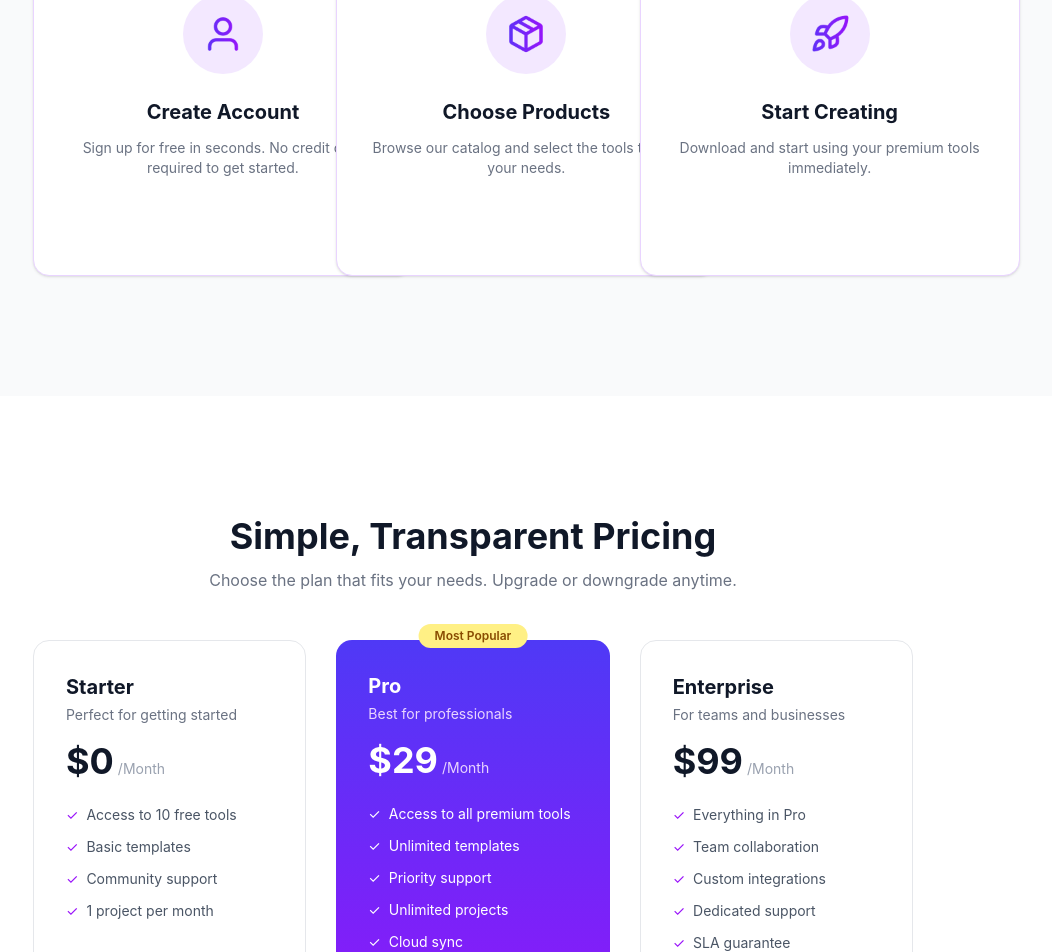
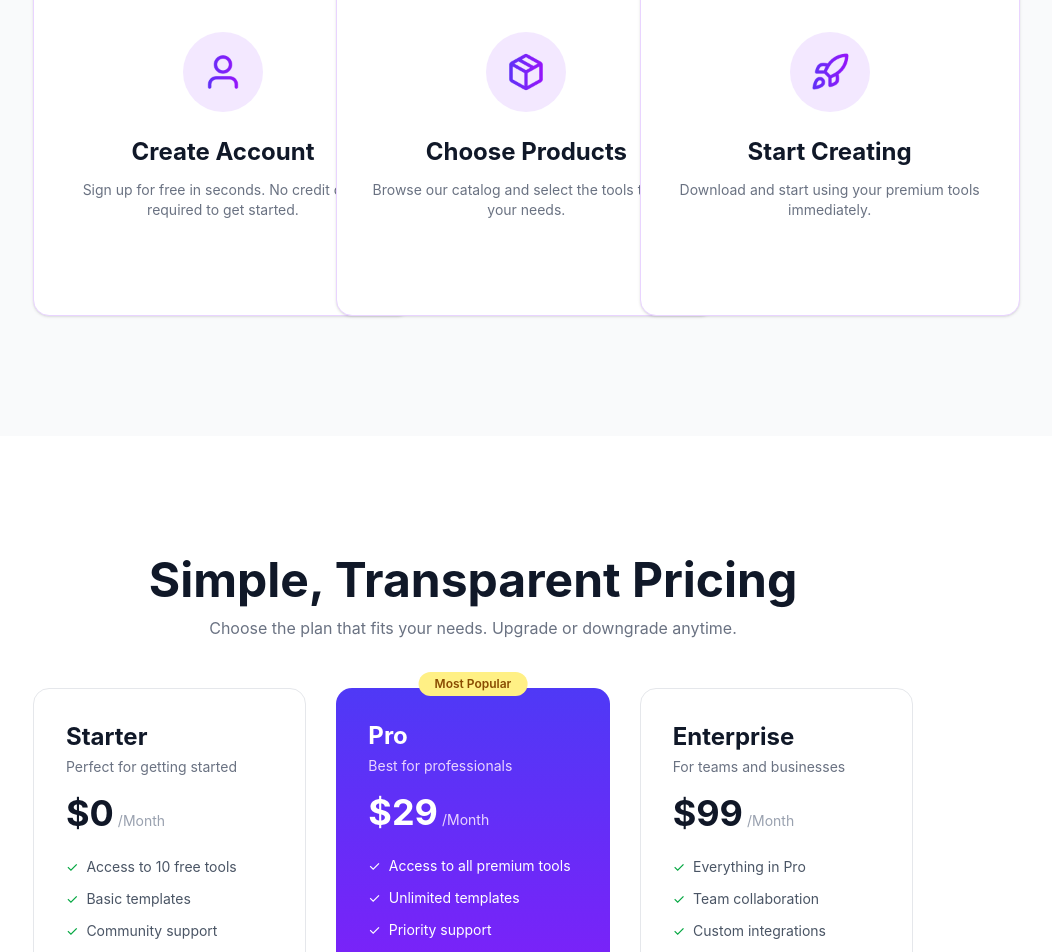
Before and after one commit to CaffeineCodeLab/DigitalTools, a React (Vite) app: page / in a window 1280 px wide. Shown: the part 2640-3592 px from the top of the page, without its empty margins (167-1219 px from the left). Built offline with nearby package versions, Linux system fonts and the light colour scheme.

Commit message:
modified text colors,font size and others

```diff
--- a/src/components/CTA.jsx
+++ b/src/components/CTA.jsx
@@ -6,12 +6,11 @@ function CTA() {
     >
 
       {/* Heading */}
-      <h2 className="text-4xl font-bold text-white">
+      <h2 className="text-5xl font-bold text-white">
         Ready To Transform Your Workflow?
       </h2>
 
-      {/* Description */}
-      <p className="text-purple-100 text-base leading-relaxed">
+      <p className="text-white text-base leading-relaxed">
         Join thousands of professionals who are already using Digitools to work smarter. <br />
         Start your free trial today.
       </p>
@@ -26,8 +25,8 @@ function CTA() {
         </button>
       </div>
 
-      {/* Fine print */}
-      <p className="text-purple-200 text-sm mt-1">
+
+      <p className="text-white text-sm mt-1">
         14-day free trial • No credit card required • Cancel anytime
       </p>
 
--- a/src/components/Pricing.jsx
+++ b/src/components/Pricing.jsx
@@ -4,7 +4,7 @@ function Pricing() {
 
       {/* Heading */}
       <div className="text-center mb-12">
-        <h2 className="text-4xl font-bold text-gray-900 mb-3">Simple, Transparent Pricing</h2>
+        <h2 className="text-5xl font-bold text-gray-900 mb-3">Simple, Transparent Pricing</h2>
         <p className="text-gray-500 text-base">Choose the plan that fits your needs. Upgrade or downgrade anytime.</p>
       </div>
 
@@ -14,31 +14,31 @@ function Pricing() {
         {/* Starter */}
         <div className="bg-white border border-gray-200 rounded-2xl p-8 flex flex-col gap-4 hover:shadow-lg hover:-translate-y-1 transition-all duration-300 cursor-pointer">
           <div>
-            <h3 className="text-xl font-bold text-gray-900">Starter</h3>
+            <h3 className="text-2xl font-bold text-gray-900">Starter</h3>
             <p className="text-gray-500 text-sm mt-1">Perfect for getting started</p>
           </div>
           <div className="flex items-baseline gap-1">
-            <span className="text-4xl font-bold text-gray-900">$0</span>
+            <span className="text-4xl font-bold text-[#101727]">$0</span>
             <span className="text-gray-400 text-sm">/Month</span>
           </div>
           <ul className="flex flex-col gap-3 mt-2">
-            <li className="flex items-center gap-2 text-sm text-gray-600"><span className="text-purple-600">✓</span> Access to 10 free tools</li>
-            <li className="flex items-center gap-2 text-sm text-gray-600"><span className="text-purple-600">✓</span> Basic templates</li>
-            <li className="flex items-center gap-2 text-sm text-gray-600"><span className="text-purple-600">✓</span> Community support</li>
-            <li className="flex items-center gap-2 text-sm text-gray-600"><span className="text-purple-600">✓</span> 1 project per month</li>
+            <li className="flex items-center gap-2 text-sm text-gray-600"><span className="text-green-600">✓</span> Access to 10 free tools</li>
+            <li className="flex items-center gap-2 text-sm text-gray-600"><span className="text-green-600">✓</span> Basic templates</li>
+            <li className="flex items-center gap-2 text-sm text-gray-600"><span className="text-green-600">✓</span> Community support</li>
+            <li className="flex items-center gap-2 text-sm text-gray-600"><span className="text-green-600">✓</span> 1 project per month</li>
           </ul>
           <button className="w-full bg-purple-600 text-white py-3 rounded-full font-medium hover:bg-purple-700 mt-auto">
             Get Started Free
           </button>
         </div>
 
-        {/* Pro - Most Popular */}
+        {/* Most Popular */}
         <div className="relative rounded-2xl p-8 flex flex-col gap-4 hover:shadow-lg hover:-translate-y-1 transition-all duration-300 cursor-pointer" style={{background: "linear-gradient(to bottom, #4F39F6, #9514FA)"}}>
           <div className="absolute -top-4 left-1/2 -translate-x-1/2 bg-yellow-200 text-yellow-800 text-xs px-4 py-1 rounded-full font-semibold whitespace-nowrap">
             Most Popular
           </div>
           <div>
-            <h3 className="text-xl font-bold text-white">Pro</h3>
+            <h3 className="text-2xl font-bold text-white">Pro</h3>
             <p className="text-purple-200 text-sm mt-1">Best for professionals</p>
           </div>
           <div className="flex items-baseline gap-1">
@@ -61,20 +61,20 @@ function Pricing() {
         {/* Enterprise */}
         <div className="bg-white border border-gray-200 rounded-2xl p-8 flex flex-col gap-4 hover:shadow-lg hover:-translate-y-1 transition-all duration-300 cursor-pointer">
           <div>
-            <h3 className="text-xl font-bold text-gray-900">Enterprise</h3>
+            <h3 className="text-2xl font-bold text-gray-900">Enterprise</h3>
             <p className="text-gray-500 text-sm mt-1">For teams and businesses</p>
           </div>
           <div className="flex items-baseline gap-1">
-            <span className="text-4xl font-bold text-gray-900">$99</span>
+            <span className="text-4xl font-bold text-[#101727]">$99</span>
             <span className="text-gray-400 text-sm">/Month</span>
           </div>
           <ul className="flex flex-col gap-3 mt-2">
-            <li className="flex items-center gap-2 text-sm text-gray-600"><span className="text-purple-600">✓</span> Everything in Pro</li>
-            <li className="flex items-center gap-2 text-sm text-gray-600"><span className="text-purple-600">✓</span> Team collaboration</li>
-            <li className="flex items-center gap-2 text-sm text-gray-600"><span className="text-purple-600">✓</span> Custom integrations</li>
-            <li className="flex items-center gap-2 text-sm text-gray-600"><span className="text-purple-600">✓</span> Dedicated support</li>
-            <li className="flex items-center gap-2 text-sm text-gray-600"><span className="text-purple-600">✓</span> SLA guarantee</li>
-            <li className="flex items-center gap-2 text-sm text-gray-600"><span className="text-purple-600">✓</span> Custom branding</li>
+            <li className="flex items-center gap-2 text-sm text-gray-600"><span className="text-green-600">✓</span> Everything in Pro</li>
+            <li className="flex items-center gap-2 text-sm text-gray-600"><span className="text-green-600">✓</span> Team collaboration</li>
+            <li className="flex items-center gap-2 text-sm text-gray-600"><span className="text-green-600">✓</span> Custom integrations</li>
+            <li className="flex items-center gap-2 text-sm text-gray-600"><span className="text-green-600">✓</span> Dedicated support</li>
+            <li className="flex items-center gap-2 text-sm text-gray-600"><span className="text-green-600">✓</span> SLA guarantee</li>
+            <li className="flex items-center gap-2 text-sm text-gray-600"><span className="text-green-600">✓</span> Custom branding</li>
           </ul>
           <button className="w-full bg-purple-600 text-white py-3 rounded-full font-medium hover:bg-purple-700 mt-auto">
             Contact Sales
--- a/src/components/ProductSection.jsx
+++ b/src/components/ProductSection.jsx
@@ -15,9 +15,9 @@ function ProductSection({ cartItems, onAddToCart, onRemoveFromCart, onCheckout,
 
       {/* Heading */}
       <div className="text-center mb-8">
-        <h2 className="text-4xl font-bold text-gray-900 mb-3">Premium Digital Tools</h2>
+        <h2 className="text-5xl font-bold text-gray-900 mb-3">Premium Digital Tools</h2>
         <p className="text-gray-500 text-base">
-          Choose from our curated collection of premium digital products designed
+          Choose from our curated collection of premium digital products designed <br />
           to boost your productivity and creativity.
         </p>
       </div>
--- a/src/components/Steps.jsx
+++ b/src/components/Steps.jsx
@@ -8,7 +8,7 @@ function Steps() {
 
       {/* Heading */}
       <div className="text-center mb-12">
-        <h2 className="text-4xl font-bold text-gray-900 mb-3">Get Started In 3 Steps</h2>
+        <h2 className="text-5xl font-bold text-gray-900 mb-3">Get Started In 3 Steps</h2>
         <p className="text-gray-500 text-base">Start using premium digital tools in minutes, not hours.</p>
       </div>
 
@@ -17,37 +17,37 @@ function Steps() {
 
         {/* Step 1 */}
         <div className="bg-white border border-purple-200 shadow-sm rounded-2xl p-8 flex flex-col items-center text-center relative w-[380px] h-[380px] justify-center">
-          <div className="absolute top-4 right-4 bg-purple-600 text-white text-xs w-7 h-7 rounded-full flex items-center justify-center font-bold">
+          <div className="absolute top-4 right-4 bg-purple-600 text-white text-xs w-8 h-8 rounded-full flex items-center justify-center font-bold">
             01
           </div>
           <div className="bg-purple-100 w-20 h-20 rounded-full flex items-center justify-center mb-6">
             <img src={userIcon} alt="create account" className="w-10 h-10 object-contain" />
           </div>
-          <h3 className="text-xl font-bold text-gray-900 mb-3">Create Account</h3>
+          <h3 className="text-2xl font-bold text-gray-900 mb-3">Create Account</h3>
           <p className="text-gray-500 text-sm">Sign up for free in seconds. No credit card required to get started.</p>
         </div>
 
         {/* Step 2 */}
         <div className="bg-white border border-purple-200 shadow-sm rounded-2xl p-8 flex flex-col items-center text-center relative w-[380px] h-[380px] justify-center">
-          <div className="absolute top-4 right-4 bg-purple-600 text-white text-xs w-7 h-7 rounded-full flex items-center justify-center font-bold">
+          <div className="absolute top-4 right-4 bg-purple-600 text-white text-xs w-8 h-8 rounded-full flex items-center justify-center font-bold">
             02
           </div>
           <div className="bg-purple-100 w-20 h-20 rounded-full flex items-center justify-center mb-6">
             <img src={packageIcon} alt="choose products" className="w-10 h-10 object-contain" />
           </div>
-          <h3 className="text-xl font-bold text-gray-900 mb-3">Choose Products</h3>
+          <h3 className="text-2xl font-bold text-gray-900 mb-3">Choose Products</h3>
           <p className="text-gray-500 text-sm">Browse our catalog and select the tools that fit your needs.</p>
         </div>
 
         {/* Step 3 */}
         <div className="bg-white border border-purple-200 shadow-sm rounded-2xl p-8 flex flex-col items-center text-center relative w-[380px] h-[380px] justify-center">
-          <div className="absolute top-4 right-4 bg-purple-600 text-white text-xs w-7 h-7 rounded-full flex items-center justify-center font-bold">
+          <div className="absolute top-4 right-4 bg-purple-600 text-white text-xs w-8 h-8 rounded-full flex items-center justify-center font-bold">
             03
           </div>
           <div className="bg-purple-100 w-20 h-20 rounded-full flex items-center justify-center mb-6">
             <img src={rocketIcon} alt="start creating" className="w-10 h-10 object-contain" />
           </div>
-          <h3 className="text-xl font-bold text-gray-900 mb-3">Start Creating</h3>
+          <h3 className="text-2xl font-bold text-gray-900 mb-3">Start Creating</h3>
           <p className="text-gray-500 text-sm">Download and start using your premium tools immediately.</p>
         </div>
 
```
Also changed, not shown: src/components/Footer.jsx (+14 -14 lines).
